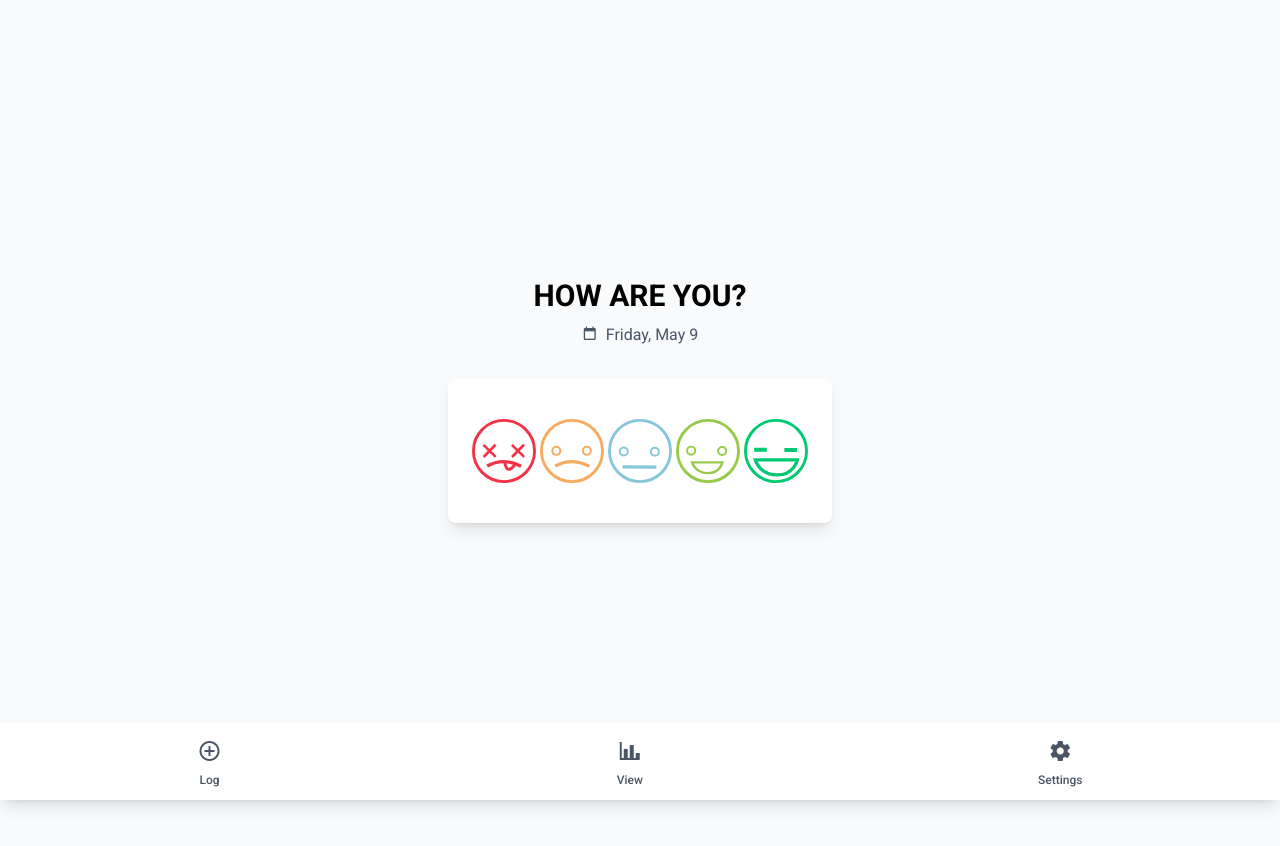
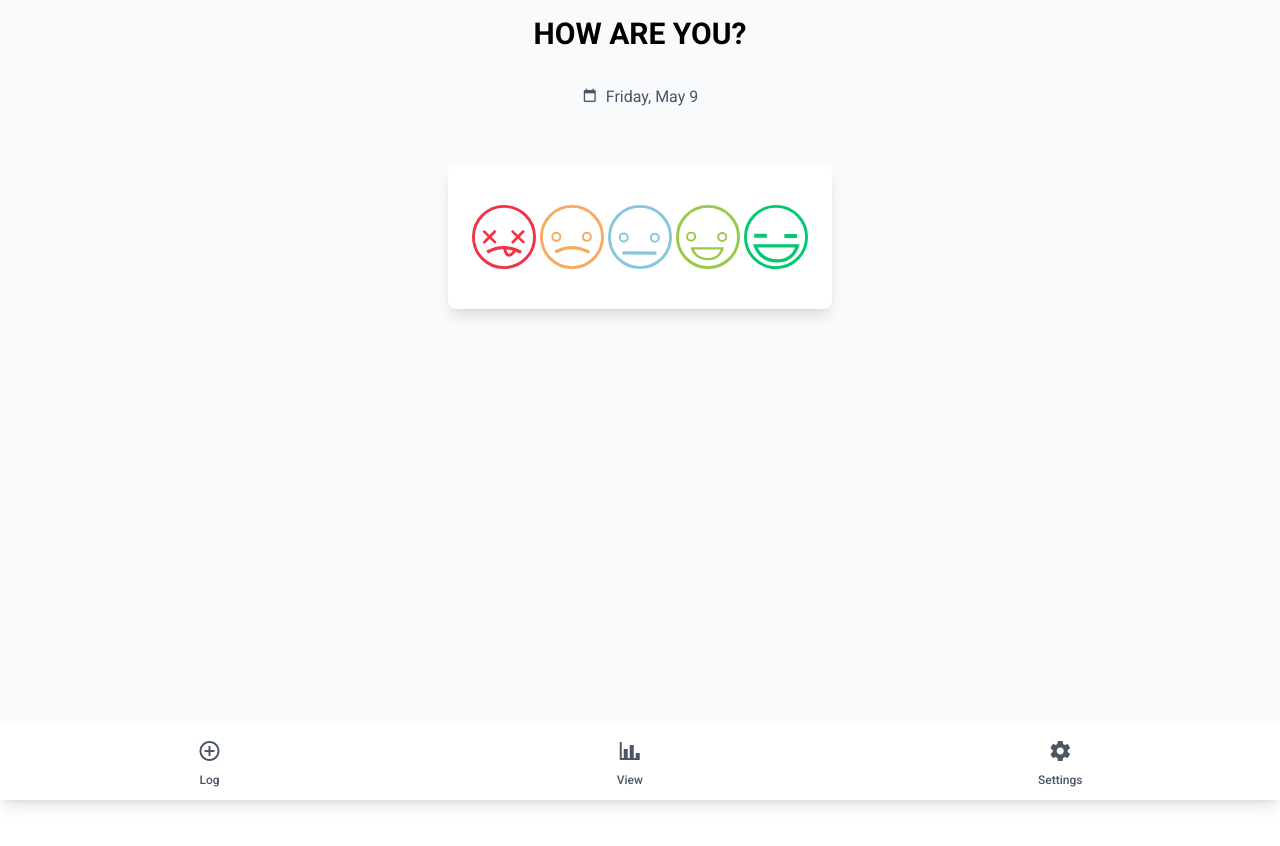
Before and after one commit to fgc/tellme, a SvelteKit app: page /entry in a window 1280 px wide. Shown: the top 846 px of the page. After the commit the page ends 800 px from the top, so only its background shows below. Built offline with nearby package versions, Linux system fonts and the light colour scheme.

Commit message:
I have adjusted the styling on the mood selection page to balance the vertical space and center the content.
**

```diff
--- a/src/routes/entry/+page.svelte
+++ b/src/routes/entry/+page.svelte
@@ -12,9 +12,9 @@
   }
 </script>
 
-<div class="flex flex-col items-center justify-center min-h-screen p-4">
+<div class="flex flex-col items-center justify-center p-4 flex-grow">
   <h1 class="text-3xl font-semibold mb-2 text-center">HOW ARE YOU?</h1>
-  <p class="text-gray-600 mb-8 text-center">
+  <p class="text-gray-600 mb-8 p-6 text-center">
     <span class="mdi mdi-calendar-blank mr-1"></span>
     {new Date().toLocaleDateString('en-US', { weekday: 'long', month: 'long', day: 'numeric' })}
   </p>
```
